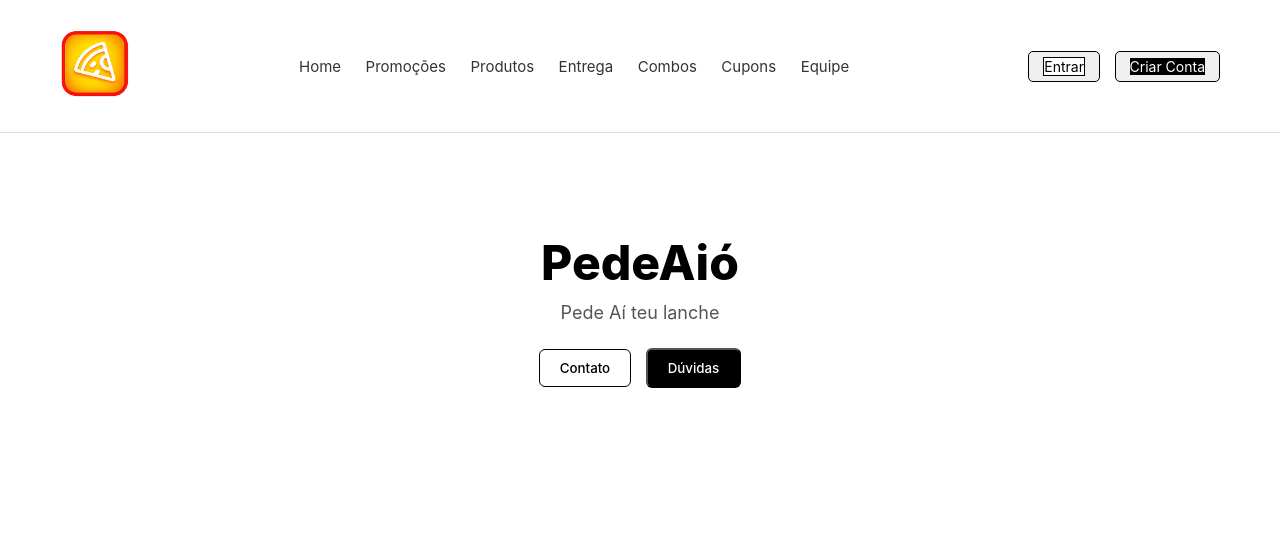
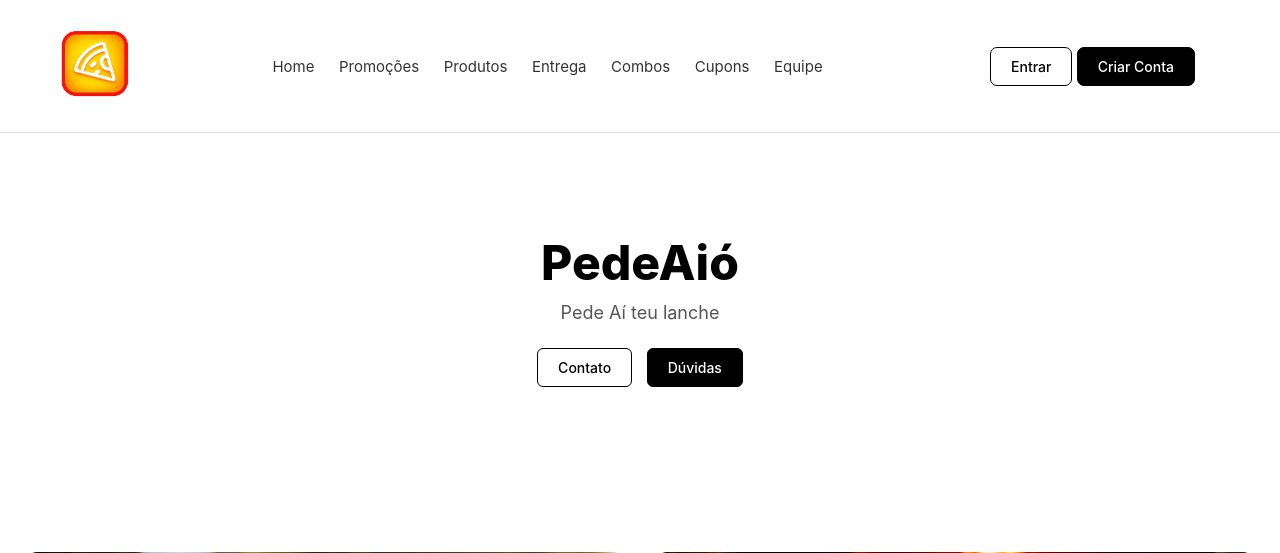
Before and after one commit to FabricioAvelar/pedeaio, a Django app: page / in a window 1280 px wide. Shown: the top 553 px of the page. Run offline with Django 5.2, Linux system fonts and the light colour scheme.

Commit message:
Corrigido CSS botões de navegação

```diff
--- a/static/style/index.css
+++ b/static/style/index.css
@@ -70,37 +70,53 @@
   width: 100%;
 }
 
-.nav-buttons button{
-  margin-left: 10px;
-  padding: 6px 14px;
-  border-radius: 5px;
-  cursor: pointer;
-  font-size: 14px;
-  border: 1px solid #000;
+.nav-buttons {
+  margin: 5px;
+  padding: 10px 20px;
+  border-radius: 6px;
+  font-weight: 500;
   transition: all 0.3s ease;
 }
 
-.btn-outline{
+.nav-buttons button {
+  background: none;
+  border: none;
+  padding: 0;
+  margin-left: 10px;
+  cursor: pointer;
+}
+
+.btn-outline, .btn-dark {
+  display: inline-block;
+  padding: 10px 20px;
+  border-radius: 7px;
+  font-size: 14px;
+  font-weight: 500;
+  text-align: center;
+  text-decoration: none;
+  transition: all 0.3s ease;
+}
+
+.btn-outline {
   background: #fff;
   color: #000;
   border: 1px solid #000;
-  transition: background 0.3s ease, color 0.3s ease, transform 0.3s ease;
 }
 
-.btn-outline:hover{
-  background: #000;
-  color: #fff;
-  transform: scale(1.1);
-}
-
-.btn-dark{
+.btn-outline:hover {
   background: #000;
   color: #fff;
 }
 
-.btn-dark:hover{
+.btn-dark {
+  background: #000;
+  color: #fff;
+  border: 1px solid #000;
+}
+
+.btn-dark:hover {
   background: #222;
-  transform: scale(1.05);
+  border-color: #222;
 }
 
 .index{
--- a/templates/menu.html
+++ b/templates/menu.html
@@ -1,5 +1,8 @@
 <header class="navbar">
-    <div class="logo"><a href="{% url 'index' %}"><img src="/static/imgs/logo1.png" width="70px"></a></div>
+    <div class="logo">
+        <a href="{% url 'index' %}"><img src="/static/imgs/logo1.png" width="70px"></a>
+    </div>
+
     <nav class="nav-links">
       <a href="{% url 'index' %}">Home</a>
       <a href="{% url 'index' %}">Promoções</a>
@@ -9,21 +12,20 @@
       <a href="{% url 'index' %}">Cupons</a>
       <a href="{% url 'index' %}">Equipe</a>
     </nav>
+
     <div class="nav-buttons">
-
       {% if user.is_authenticated %}
         {% if user.is_staff %}
-        <button><a href="{% url 'produto_gerenciar' %}" class="btn-outline">Painel Admin</a></button>
+          <a href="{% url 'produto_gerenciar' %}" class="btn-outline">Painel Admin</a>
         {% else %}
-        <button><a href="{% url 'perfil' %}" class="btn-outline">Meu Perfil</a></button>
+          <a href="{% url 'perfil' %}" class="btn-outline">Meu Perfil</a>
         {% endif %}
 
-        <button><a href="{% url 'logout' %}" class="btn-dark">Sair</a></button>
+        <a href="{% url 'logout' %}" class="btn-dark">Sair</a>
+      {% else %}
+        <a href="{% url 'login' %}" class="btn-outline">Entrar</a>
+        <a href="{% url 'register' %}" class="btn-dark">Criar Conta</a>
+      {% endif %}
+    </div>
 
-      {% else %}
-      <button><a href="{% url 'login' %}" class="btn-outline">Entrar</a></button>
-      <button><a href="{% url 'register' %}" class="btn-dark">Criar Conta</a></button>
-      {% endif %}
-
-    </div>
 </header>
```
